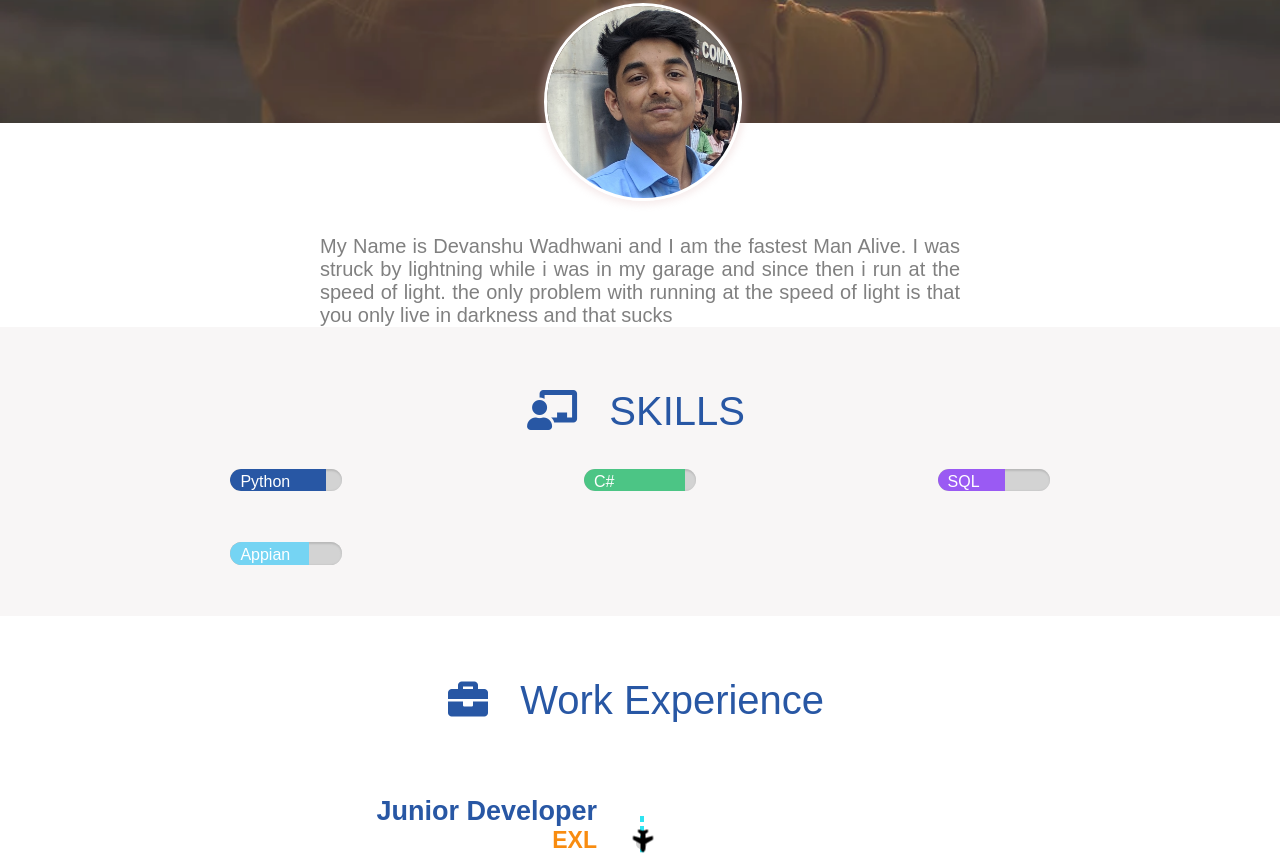
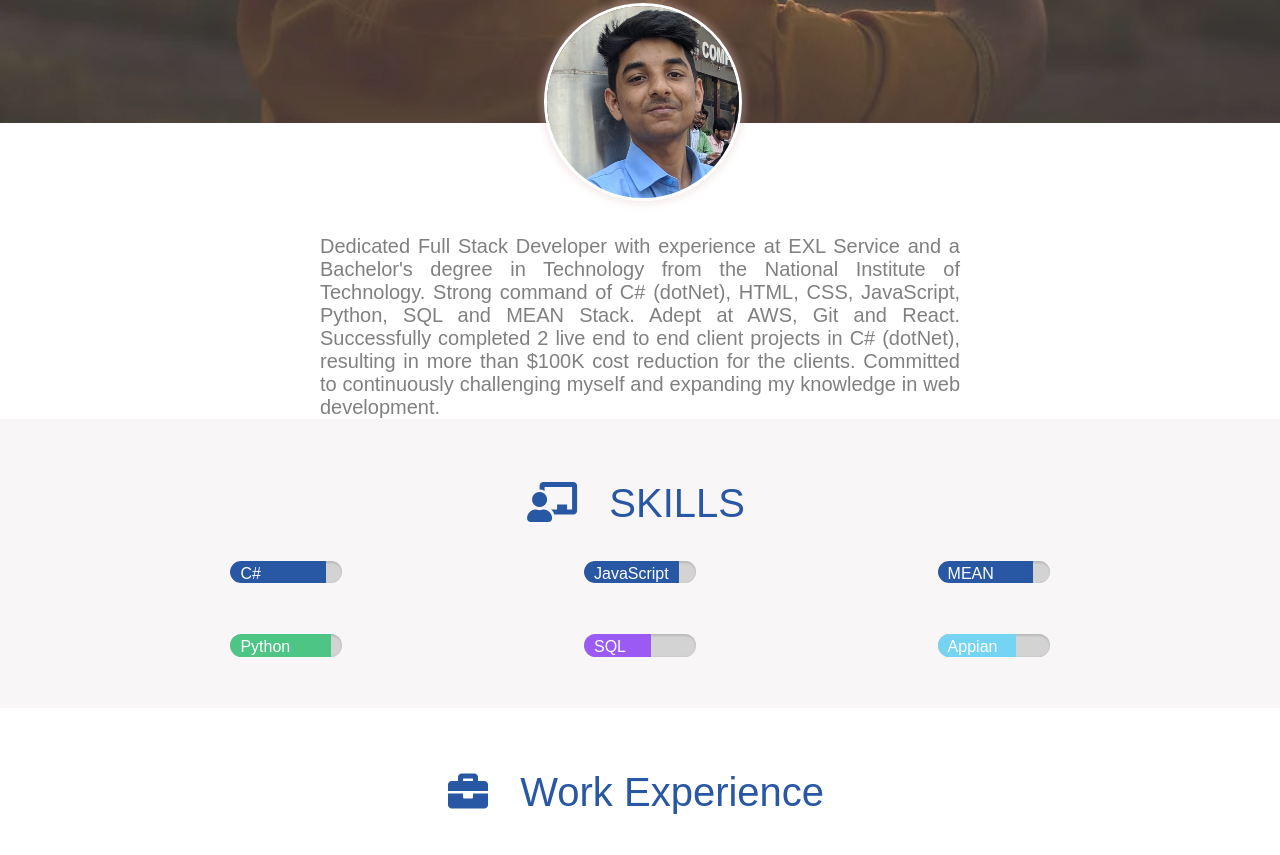
Before and after one commit to DevWebZone/Devanshu-PortFolio.github.io, a plain HTML site: page index.html in a window 1280 px wide. Shown: the part 477-1332 px from the top of the page. Drawn offline with Linux system fonts and the light colour scheme.

Commit message:
About changes & Skills added

```diff
--- a/index.html
+++ b/index.html
@@ -50,9 +50,13 @@
                     <img src="Devanshu_profilepic.jpg" alt="">
                 </div>
                 <p>
-                    My Name is Devanshu Wadhwani and I am the fastest Man Alive. I was struck by lightning while i was in my garage and since
-                    then i run at the speed of light. the only problem with running at the speed of light is that you only live in darkness and
-                    that sucks
+                    Dedicated Full Stack Developer with experience at EXL Service and a Bachelor's
+                    degree in Technology from the National Institute of Technology. Strong
+                    command of C# (dotNet), HTML, CSS, JavaScript, Python, SQL and MEAN Stack.
+                    Adept at AWS, Git and React. Successfully completed 2 live end to end client
+                    projects in C# (dotNet), resulting in more than $100K cost reduction for the
+                    clients. Committed to continuously challenging myself and expanding my
+                    knowledge in web development.
                 </p>
             </section>
             <section id="skills">
@@ -66,7 +70,23 @@
                     <div class="skill-progress">
                         <div class="eighty-five-percent mb-blue"  data-bar-width = "85">
                             <div class="skill-name">
-                                <span>Python</span>
+                                <span>C#</span>
+                            </div>
+
+                        </div>
+                    </div>
+                    <div class="skill-progress">
+                        <div class="eighty-five-percent mb-blue"  data-bar-width = "85">
+                            <div class="skill-name">
+                                <span>JavaScript</span>
+                            </div>
+
+                        </div>
+                    </div>
+                    <div class="skill-progress">
+                        <div class="eighty-five-percent mb-blue"  data-bar-width = "85">
+                            <div class="skill-name">
+                                <span>MEAN Stack</span>
                             </div>
 
                         </div>
@@ -74,7 +94,7 @@
                     <div class="skill-progress">
                         <div class="Ninety-percent mb-green" data-bar-width = "90">
                             <div class="skill-name">
-                                <span>C#</span>
+                                <span>Python</span>
                             </div>
                         </div>
                     </div>
```
